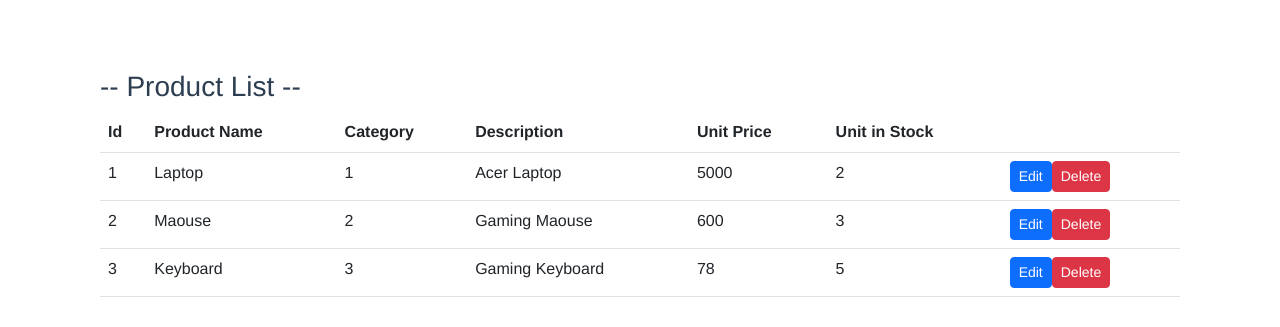
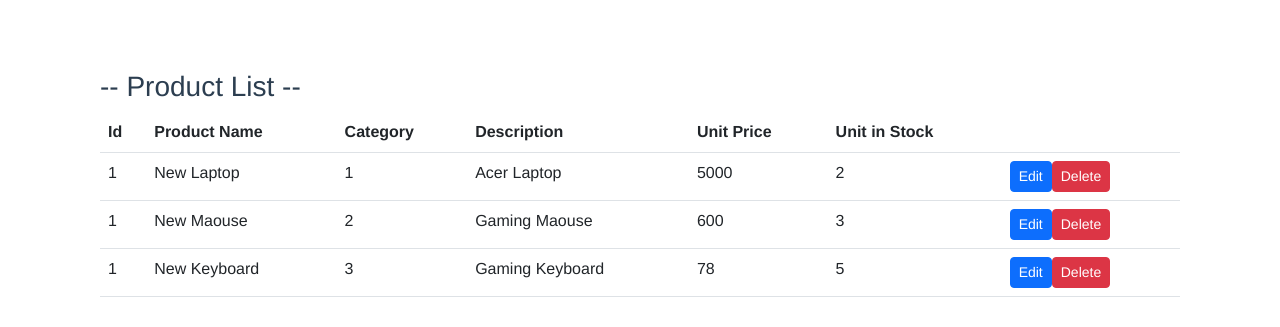
Before and after one commit to sarkhanabbaszadeh/Vue.js, a Vue app in the folder intro/: page / in a window 1280 px wide. Shown: the part 1241-1568 px from the top of the page. Built offline with nearby package versions, Linux system fonts and the light colour scheme; data requests are answered from the project's data file.

Commit message:
Get operations my restful service

```diff
--- a/intro/src/App.vue
+++ b/intro/src/App.vue
@@ -19,14 +19,18 @@ export default {
   },
   data(){
     return {
-      products:[
-        {id:1,categoryId:1,productName:'Laptop',queantityPerUnit:'Acer Laptop',unitPrice:5000,unitInStock:2},
-        {id:2,categoryId:2,productName:'Maouse',queantityPerUnit:'Gaming Maouse',unitPrice:600,unitInStock:3},
-        {id:3,categoryId:3,productName:'Keyboard',queantityPerUnit:'Gaming Keyboard',unitPrice:78,unitInStock:5},
-      ]
+      products:[]
     }
   },
+  mounted(){
+    this.getProducts()
+  },
   methods:{
+   async getProducts(){
+      const result=await fetch('http://localhost:3000/products')
+      const data = await result.json()
+      this.products=data;
+    },
     deleteProduct(product){
       this.products=this.products.filter(
         productToFilter=>productToFilter.id!==product.id
```
